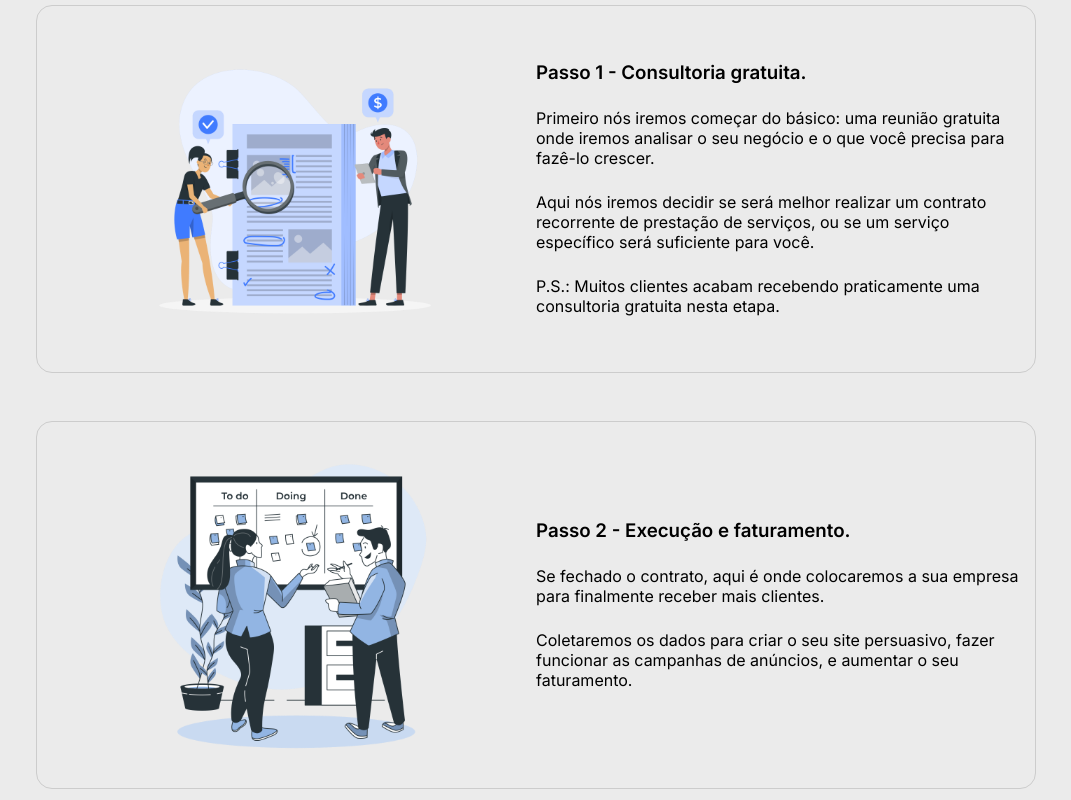
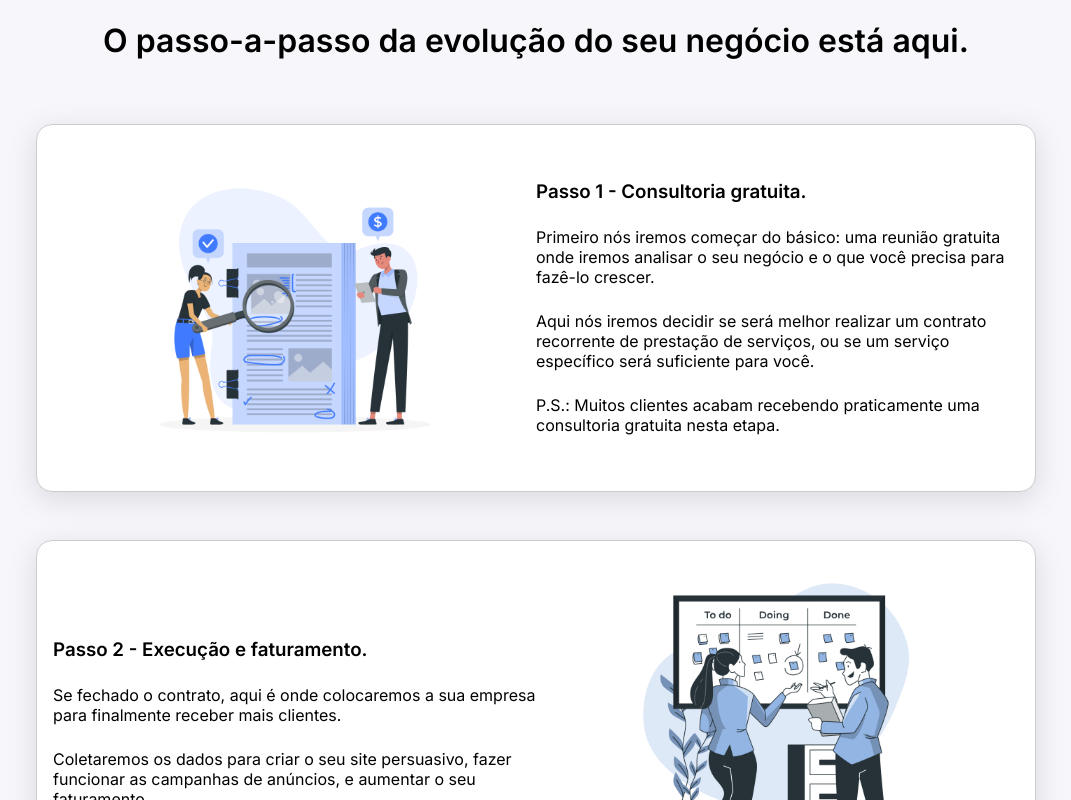
Before and after one commit to danielflorencio/calon-website, a Next.js app: page / in a window 1280 px wide. Shown: the part 2780-3580 px from the top of the page, without its empty margins (104-1175 px from the left). Built offline with nearby package versions, Linux system fonts and the light colour scheme.

Commit message:
Coloquei o título da seção de passo-a-passo do website.

```diff
--- a/src/components/ImgTitleDescriptionLayout/styles.module.css
+++ b/src/components/ImgTitleDescriptionLayout/styles.module.css
@@ -4,6 +4,8 @@
     display: flex;
     border: 1px solid #ccc;
     padding: 0.5rem 1rem;
+    background-color: #fff;
+    box-shadow: rgba(100, 100, 111, 0.2) 0px 7px 29px 0px;
 }
 .leftRightPositioning{
     flex-direction: row;
--- a/src/sectionLayouts/StepByStepSection/StepByStepSection.tsx
+++ b/src/sectionLayouts/StepByStepSection/StepByStepSection.tsx
@@ -7,6 +7,7 @@ import styles from './styles.module.css'
 export default function StepByStepSection(){
     return(
         <section className={styles.stepByStepSection}>
+            <h2 className={styles.sectionTitle}>O passo-a-passo da evolução do seu negócio está aqui.</h2>
             <ImgTitleDescriptionLayout
             alt=''
             img={img1}
@@ -21,7 +22,7 @@ export default function StepByStepSection(){
             alt=''
             img={img2}
             title='Passo 2 - Execução e faturamento.'
-            style='left-right'
+            style='right-left'
             paragraphs={
                 ['Se fechado o contrato, aqui é onde colocaremos a sua empresa para finalmente receber mais clientes.',
                 'Coletaremos os dados para criar o seu site persuasivo, fazer funcionar as campanhas de anúncios, e aumentar o seu faturamento.']}/>
--- a/src/sectionLayouts/StepByStepSection/styles.module.css
+++ b/src/sectionLayouts/StepByStepSection/styles.module.css
@@ -1,5 +1,5 @@
 .stepByStepSection{
-    background-color: #ebebeb;
+    background-color: #f6f6fb;
     min-height: 20vh;
     width: 100vw;
     display: flex;
@@ -9,8 +9,16 @@
     gap: 3rem;
     padding: 2rem;
 }
+.sectionTitle{
+    font-size: 2rem;
+    margin: 1rem 0;
+    text-align: center;
+}
 @media (max-width: 767px) {
     .stepByStepSection{
         padding: 1rem 0;
     }
+    .sectionTitle{
+        max-width: 90%;
+    }
 }
```
